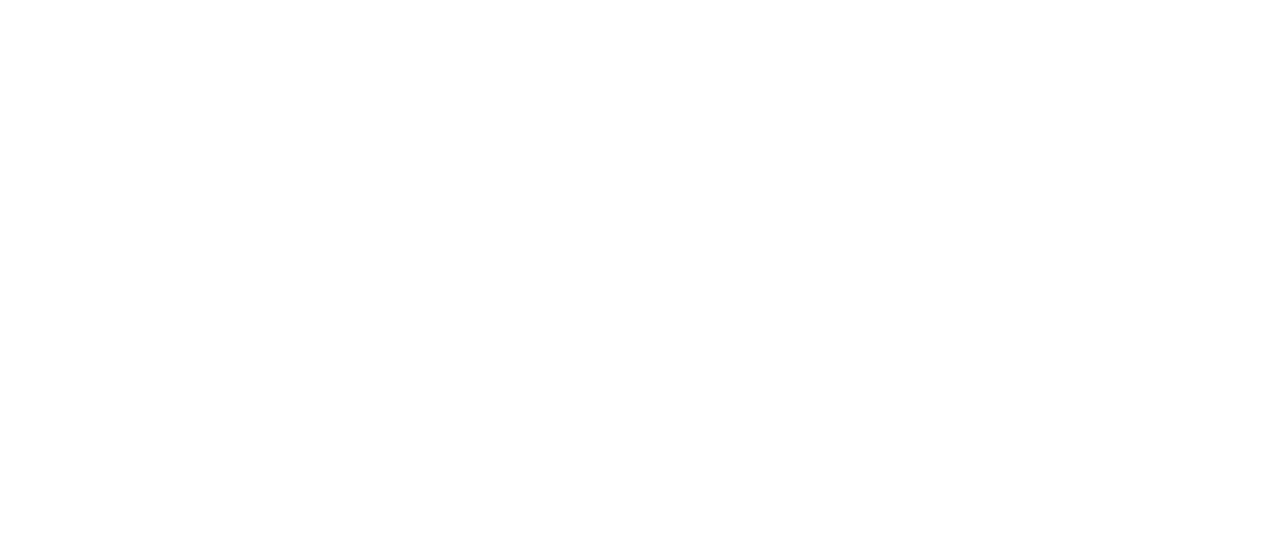
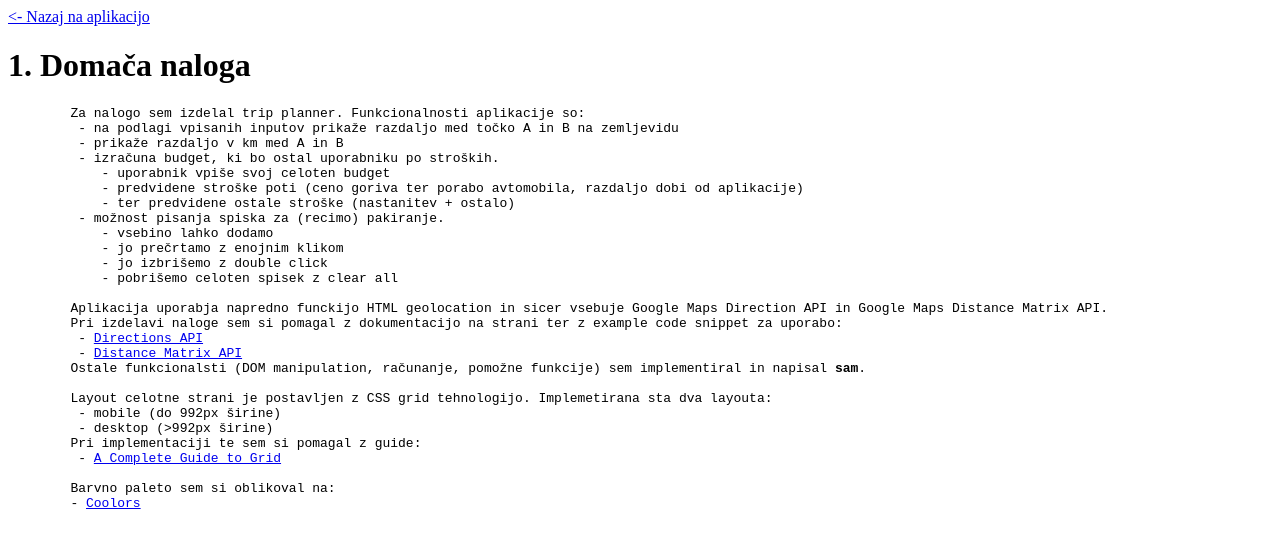
Before and after one commit to MartinStrekelj/UltimateTripPlanner, a plain HTML site: page about.html in a window 1280 px wide. Drawn offline with Linux system fonts and the light colour scheme.

Commit message:
finished hw1

```diff
--- a/about.html
+++ b/about.html
@@ -3,9 +3,41 @@
 <head>
     <meta charset="UTF-8">
     <meta name="viewport" content="width=device-width, initial-scale=1.0">
-    <title>Document</title>
+    <title>About</title>
 </head>
 <body>
+    <a href="index.html"> <- Nazaj na aplikacijo</a>
+    <h1>1. Domača naloga</h1>
+    <pre>
+        Za nalogo sem izdelal trip planner. Funkcionalnosti aplikacije so:
+         - na podlagi vpisanih inputov prikaže razdaljo med točko A in B na zemljevidu
+         - prikaže razdaljo v km med A in B
+         - izračuna budget, ki bo ostal uporabniku po stroških.
+            - uporabnik vpiše svoj celoten budget
+            - predvidene stroške poti (ceno goriva ter porabo avtomobila, razdaljo dobi od aplikacije)
+            - ter predvidene ostale stroške (nastanitev + ostalo)
+         - možnost pisanja spiska za (recimo) pakiranje.
+            - vsebino lahko dodamo
+            - jo prečrtamo z enojnim klikom
+            - jo izbrišemo z double click
+            - pobrišemo celoten spisek z clear all
+
+        Aplikacija uporabja napredno funckijo HTML geolocation in sicer vsebuje Google Maps Direction API in Google Maps Distance Matrix API.
+        Pri izdelavi naloge sem si pomagal z dokumentacijo na strani ter z example code snippet za uporabo:
+         - <a href="https://developers.google.com/maps/documentation/javascript/directions">Directions API</a>
+         - <a href="https://developers.google.com/maps/documentation/javascript/distancematrix">Distance Matrix API</a>
+        Ostale funkcionalsti (DOM manipulation, računanje, pomožne funkcije) sem implementiral in napisal <b>sam</b>.
+
+        Layout celotne strani je postavljen z CSS grid tehnologijo. Implemetirana sta dva layouta:
+         - mobile (do 992px širine)
+         - desktop (>992px širine)
+        Pri implementaciji te sem si pomagal z guide:
+         - <a href="https://css-tricks.com/snippets/css/complete-guide-grid/">A Complete Guide to Grid</a>
+
+        Barvno paleto sem si oblikoval na:
+        - <a href="https://coolors.co/">Coolors</a>
+
+        </pre>
 
 </body>
 </html>
--- a/script.js
+++ b/script.js
@@ -50,7 +50,6 @@ getDistance = () => {
     if (status == 'OK'){
       const distance = response.rows[0].elements[0].distance.text
       document.getElementById("distance-label").innerText = "Gas (distance = " + distance + ")";
-      calculateBudget();
     } else{
       alert ("Error was: " + status);
     }
@@ -90,6 +89,8 @@ calculateBudget = () =>{
     }
     console.log(outputMSG)
     document.getElementById("output").innerText = outputMSG;
+  }else{
+    alert("Please enter your full trip budget.")
   }
 }
 
@@ -130,5 +131,3 @@ document.getElementById("add-item-btn").addEventListener("click", () => {
 });
 
 document.getElementById("clear-list-btn").addEventListener("click", clear_all);
-
-// Error detection!
```
Also changed, not shown: index.html (+1 -1 lines).
